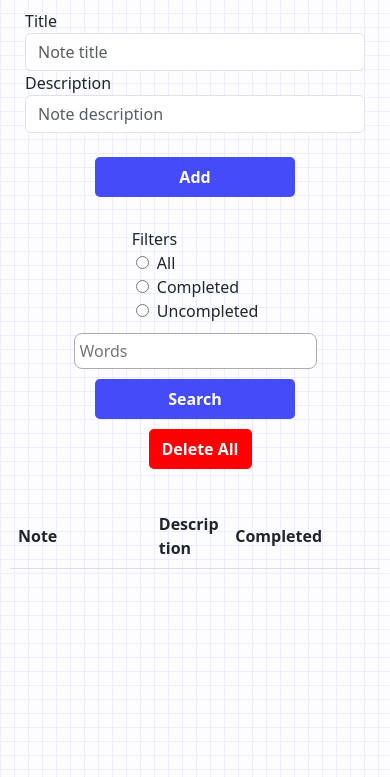
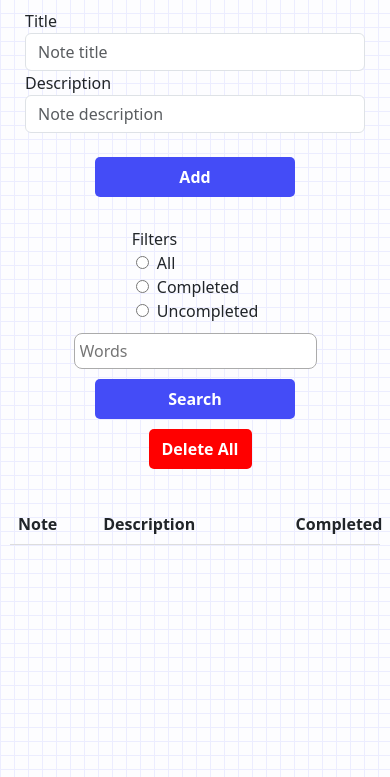
Before and after one commit to IIC3585-2024/pwa-group-01, a website with bundled scripts: page index.html in a window 390 px wide. Shown: the part 67-844 px from the top of the page. Built offline with nearby package versions, Linux system fonts and the light colour scheme.

Commit message:
fix: mobile desc view

```diff
--- a/styles/style.css
+++ b/styles/style.css
@@ -165,9 +165,8 @@ td {
   border-bottom: 1px solid #ddd;
 }
 
-th.description,
-td.description {
-  min-width: 100%;
+.description {
+  min-width: 125px;
   word-break: break-all;
 }
 
```
